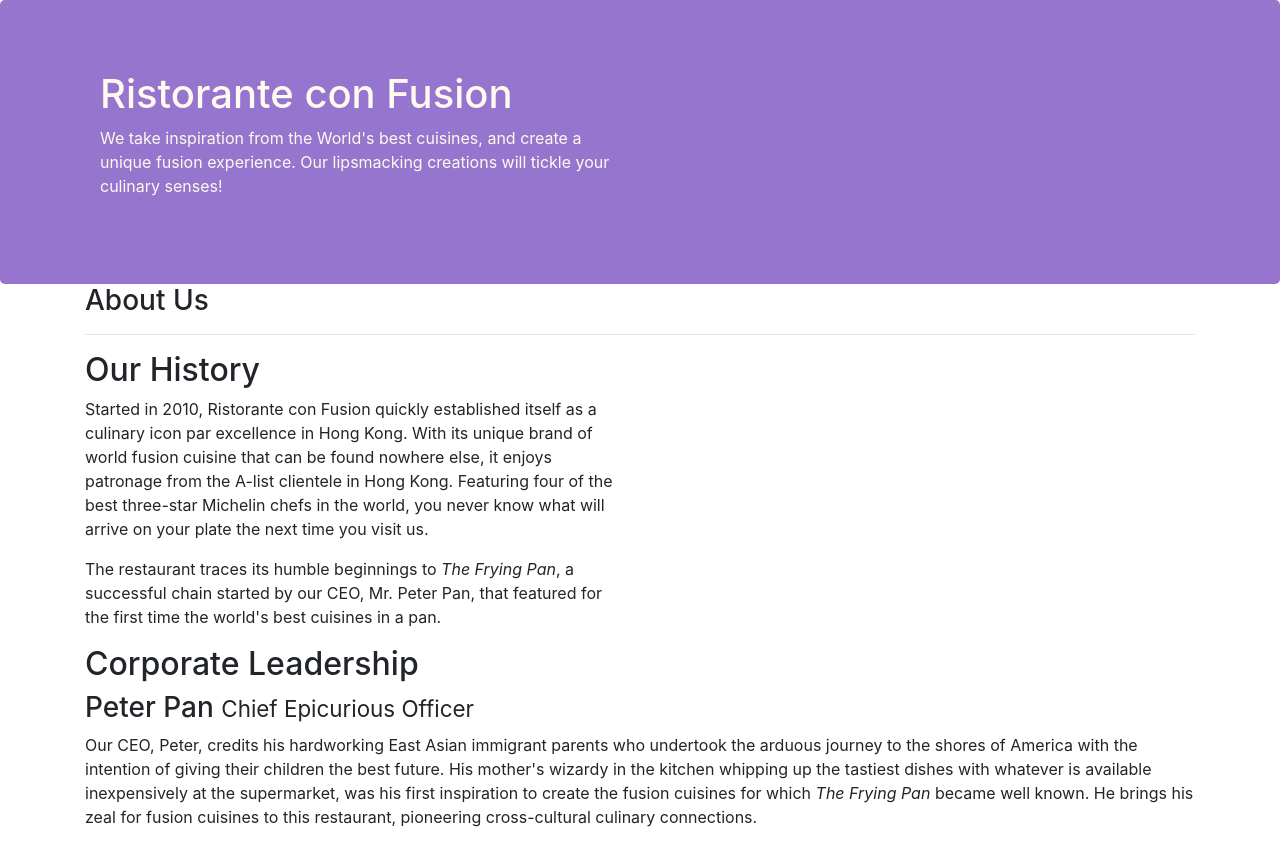
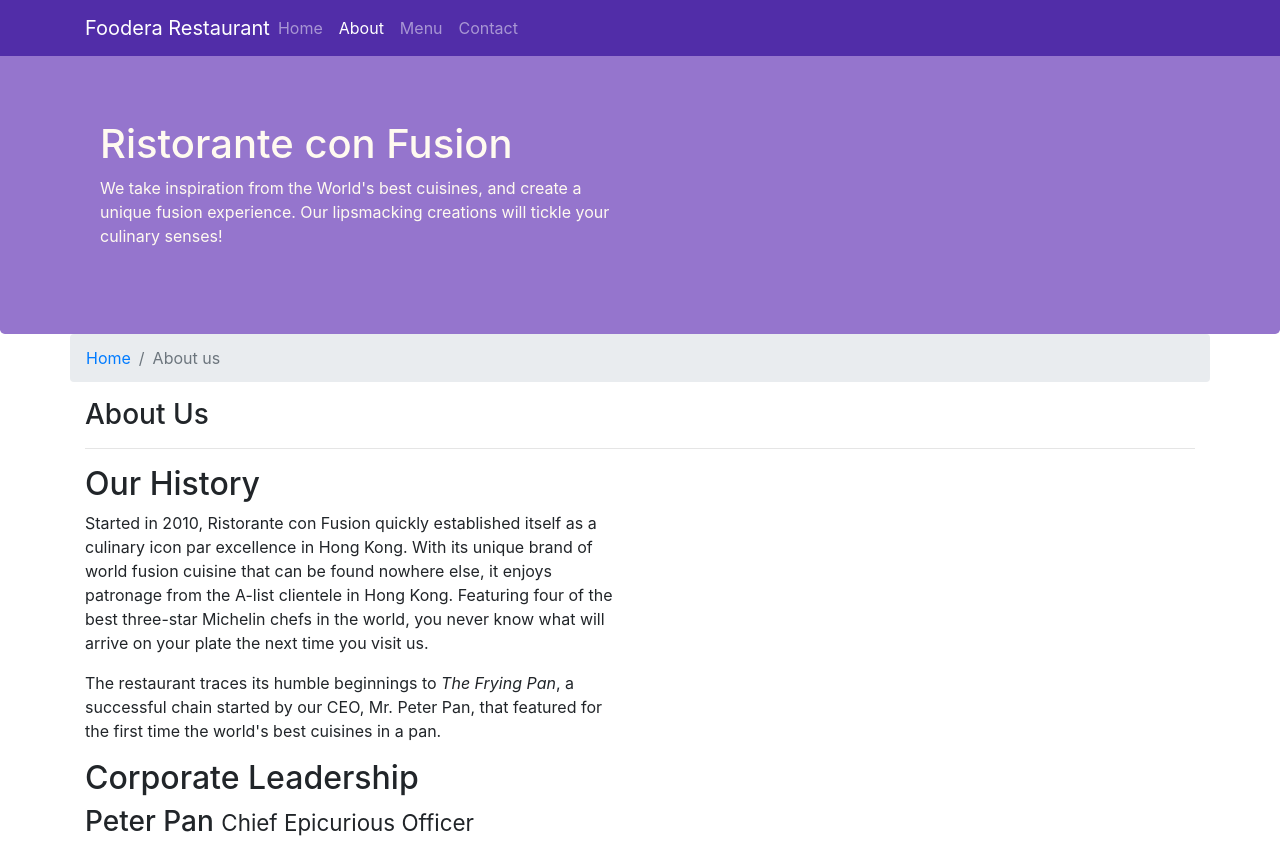
Before and after one commit to tulna07/coursera-hkust-jogesh, a website: page fe-bootstrap4/aboutus.html in a window 1280 px wide. Shown: the top 842 px of the page. Drawn offline with nearby package versions, Linux system fonts and the light colour scheme.

Commit message:
navbar + breadcrumb

```diff
--- a/fe-bootstrap4/aboutus.html
+++ b/fe-bootstrap4/aboutus.html
@@ -19,6 +19,38 @@
   </head>
 
   <body>
+    <nav class="navbar navbar-dark navbar-expand-sm fixed-top">
+      <div class="container">
+        <button
+          class="navbar-toggler"
+          type="button"
+          data-toggle="collapse"
+          data-target="#Navbar"
+        >
+          <span class="navbar-toggler-icon"></span>
+        </button>
+        <a href="./index.html" class="navbar-brand mr-auto"
+          >Foodera Restaurant</a
+        >
+        <div class="collapse navbar-collapse" id="Navbar">
+          <ul class="navbar-nav mr-auto">
+            <li class="nav-item">
+              <a href="./index.html" class="nav-link">Home</a>
+            </li>
+            <li class="nav-item active">
+              <a href="#" class="nav-link">About</a>
+            </li>
+            <li class="nav-item">
+              <a href="#" class="nav-link">Menu</a>
+            </li>
+            <li class="nav-item">
+              <a href="#" class="nav-link">Contact</a>
+            </li>
+          </ul>
+        </div>
+      </div>
+    </nav>
+
     <header class="jumbotron">
       <div class="container">
         <div class="row row-header">
@@ -37,6 +69,10 @@
 
     <div class="container">
       <div class="row">
+        <ol class="col-12 breadcrumb">
+          <li class="breadcrumb-item"><a href="./index.html">Home</a></li>
+          <li class="breadcrumb-item active">About us</li>
+        </ol>
         <div class="col-12">
           <h3>About Us</h3>
           <hr />
--- a/fe-bootstrap4/css/styles.css
+++ b/fe-bootstrap4/css/styles.css
@@ -28,3 +28,12 @@ address {
   margin: 0px;
   color: #0f0f0f;
 }
+
+body {
+  padding: 50px 0 0 0;
+  z-index: 0;
+}
+
+.navbar-dark {
+  background-color: #512da8;
+}
```
Also changed, not shown: fe-bootstrap4/index.html (+32 -2 lines).
